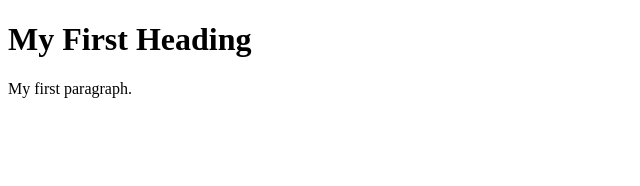
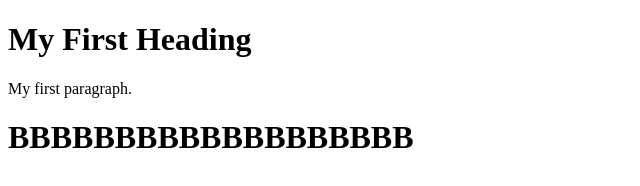
Before and after one commit to piotronwork/sbags, a plain HTML site: page about.html in a window 1280 px wide. Shown: the whole page, without its empty margins (0-640 px from the left). Drawn offline with Linux system fonts and the light colour scheme.

Commit message:
After draft - Stash

```diff
--- a/about.html
+++ b/about.html
@@ -5,5 +5,7 @@
 <h1>My First Heading</h1>
 <p>My first paragraph.</p>
 
+<h1>BBBBBBBBBBBBBBBBBBB</h1>
+
 </body>
 </html>
```
Also changed, not shown: index.html (+2 -0 lines).
